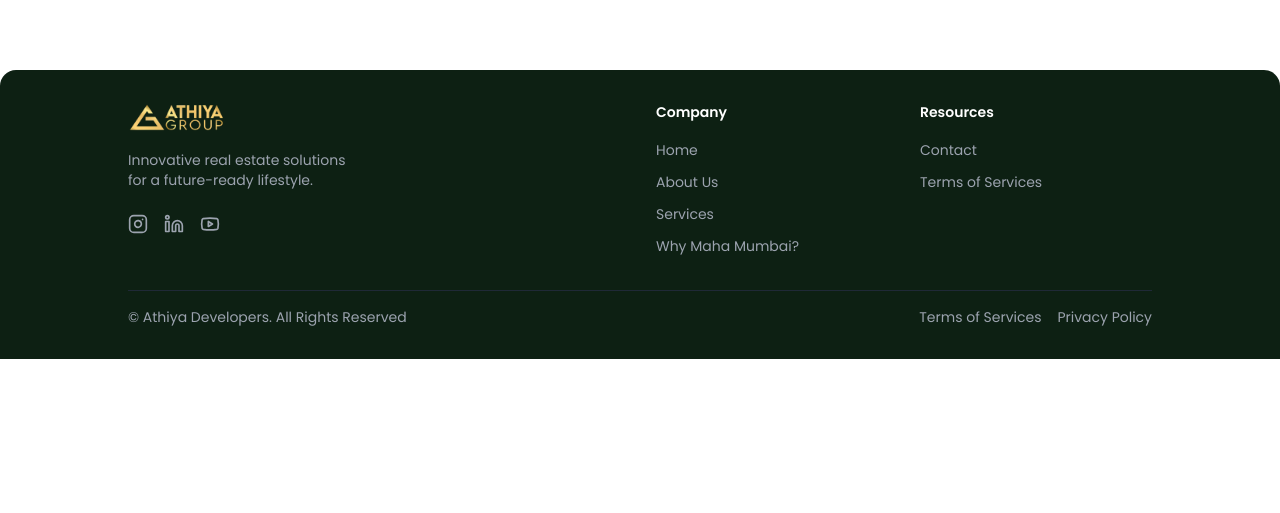
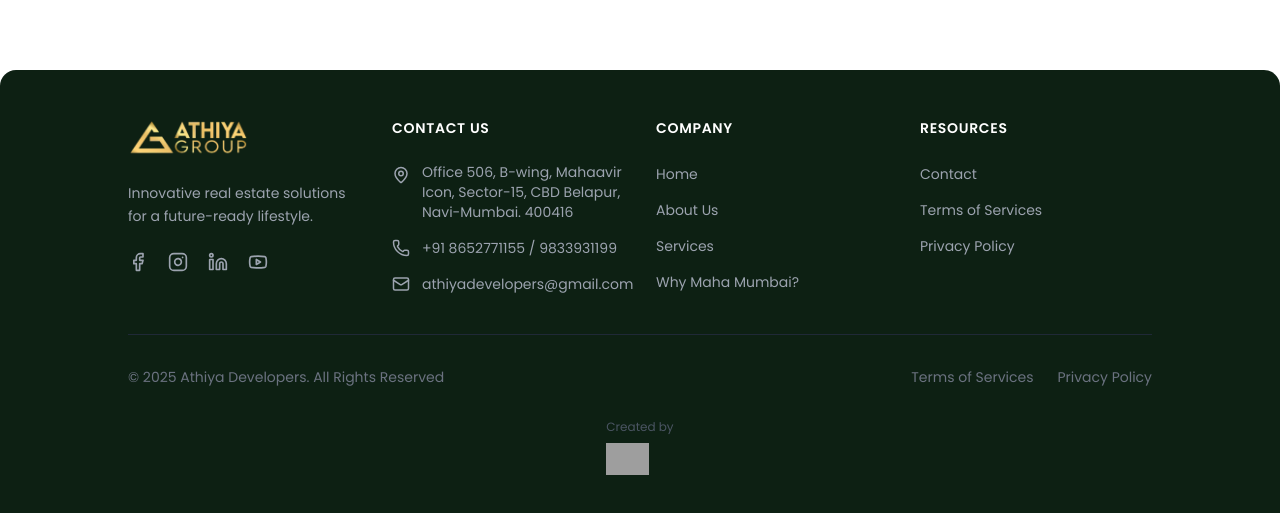
Before and after one commit to nex2link/Athiya-Group, a React (Vite) app: page /contactus in a window 1280 px wide. Shown: the part 1252-1765 px from the top of the page. Before the commit the page ends 1611 px from the top, so only its background shows below. Built offline with nearby package versions, Linux system fonts and the light colour scheme; grey boxes are pictures that could not be loaded.

Commit message:
Update Footer.jsx

```diff
--- a/src/components/Footer.jsx
+++ b/src/components/Footer.jsx
@@ -1,71 +1,103 @@
 import React from 'react';
-import { Facebook, Twitter, Instagram, Linkedin, Youtube } from 'lucide-react';
+import { Facebook, Instagram, Linkedin, Youtube, Mail, Phone, MapPin } from 'lucide-react';
 import Logo from "../assets/athiya-logo.webp";
+import nex2link from "../assets/nex2link-logo.svg";
 
 const Footer = () => {
   return (
     <div className="w-full bg-[#0D2013] relative mt[-5] rounded-t-2xl lg:px-24">
-      <footer className="text-white py-8">
+      <footer className="text-white py-12">
         <div className="container mx-auto px-4 md:px-8">
           {/* Main Footer Content */}
-          <div className="grid grid-cols-1 md:grid-cols-4 gap-8 mb-8">
+          <div className="grid grid-cols-1 md:grid-cols-2 lg:grid-cols-4 gap-8 mb-10">
             {/* Logo and Description */}
-            <div className="col-span-1 md:col-span-2">
-              <div className="mb-4">
+            <div className="col-span-1 lg:col-span-1">
+              <div className="mb-6">
                 <img
                   src={Logo}
                   alt="Athiya Group"
-                  className="h-8"
+                  className="h-10"
                 />
               </div>
-              <p className="text-sm text-gray-400">
+              <p className="text-sm text-gray-400 leading-relaxed mb-6">
                 Innovative real estate solutions<br />
                 for a future-ready lifestyle.
               </p>
               {/* Social Media Icons */}
-              <div className="flex space-x-4 mt-6">
-                <a href="https://www.instagram.com/athiyagroup?igsh=dmNsbGh3bDBjOGt0" className="text-gray-400 hover:text-white transition-colors">
+              <div className="flex space-x-5 mt-4">
+                <a href="https://www.facebook.com/AthiyaGroup" className="text-gray-400 hover:text-white transition-colors duration-300">
+                  <Facebook size={20} />
+                </a>
+                <a href="https://www.instagram.com/athiyagroup?igsh=dmNsbGh3bDBjOGt0" className="text-gray-400 hover:text-white transition-colors duration-300">
                   <Instagram size={20} />
                 </a>
-                <a href="https://www.linkedin.com/company/athiyagroup/" className="text-gray-400 hover:text-white transition-colors">
+                <a href="https://www.linkedin.com/company/athiyagroup/" className="text-gray-400 hover:text-white transition-colors duration-300">
                   <Linkedin size={20} />
                 </a>
-                <a href="https://youtube.com/@athiyadeveloperspvt.ltd.5832?si=nDk62azTePq0pHLt" className="text-gray-400 hover:text-white transition-colors">
+                <a href="https://youtube.com/@athiyadeveloperspvt.ltd.5832?si=nDk62azTePq0pHLt" className="text-gray-400 hover:text-white transition-colors duration-300">
                   <Youtube size={20} />
                 </a>
               </div>
             </div>
 
+            {/* Contact Information with Icons */}
+            <div className="col-span-1 lg:col-span-1">
+              <h3 className="text-sm font-semibold uppercase tracking-wider mb-6">Contact Us</h3>
+              <ul className="space-y-4">
+                <li className="flex items-start">
+                  <MapPin size={18} className="text-gray-400 mr-3 mt-1 flex-shrink-0" />
+                  <span className="text-sm text-gray-400">
+                    Office 506, B-wing, Mahaavir Icon, Sector-15, CBD Belapur, Navi-Mumbai. 400416
+                  </span>
+                </li>
+                <li className="flex items-center">
+                  <Phone size={18} className="text-gray-400 mr-3 flex-shrink-0" />
+                  <span className="text-sm text-gray-400">+91 8652771155 / 9833931199</span>
+                </li>
+                <li className="flex items-center">
+                  <Mail size={18} className="text-gray-400 mr-3 flex-shrink-0" />
+                  <span className="text-sm text-gray-400">athiyadevelopers@gmail.com</span>
+                </li>
+              </ul>
+            </div>
+
             {/* Company Links */}
-            <div>
-              <h3 className="text-sm font-semibold mb-4">Company</h3>
-              <ul className="space-y-2">
-                <li><a href="/" className="text-sm text-gray-400 hover:text-white">Home</a></li>
-                <li><a href="/aboutus" className="text-sm text-gray-400 hover:text-white">About Us</a></li>
-                <li><a href="/service" className="text-sm text-gray-400 hover:text-white">Services</a></li>
-                <li><a href="/mahamumbai" className="text-sm text-gray-400 hover:text-white">Why Maha Mumbai?</a></li>
+            <div className="col-span-1 lg:col-span-1">
+              <h3 className="text-sm font-semibold uppercase tracking-wider mb-6">Company</h3>
+              <ul className="space-y-3">
+                <li><a href="/" className="text-sm text-gray-400 hover:text-white transition-colors duration-300">Home</a></li>
+                <li><a href="/aboutus" className="text-sm text-gray-400 hover:text-white transition-colors duration-300">About Us</a></li>
+                <li><a href="/service" className="text-sm text-gray-400 hover:text-white transition-colors duration-300">Services</a></li>
+                <li><a href="/mahamumbai" className="text-sm text-gray-400 hover:text-white transition-colors duration-300">Why Maha Mumbai?</a></li>
               </ul>
             </div>
 
             {/* Resources Links */}
-            <div>
-              <h3 className="text-sm font-semibold mb-4">Resources</h3>
-              <ul className="space-y-2">
-                {/* <li><a href="#" className="text-sm text-gray-400 hover:text-white">Community</a></li> */}
-                <li><a href="/contactus" className="text-sm text-gray-400 hover:text-white">Contact</a></li>
-                {/* <li><a href="#" className="text-sm text-gray-400 hover:text-white">SRA</a></li> */}
-                <li><a href="#" className="text-sm text-gray-400 hover:text-white">Terms of Services</a></li>
+            <div className="col-span-1 lg:col-span-1">
+              <h3 className="text-sm font-semibold uppercase tracking-wider mb-6">Resources</h3>
+              <ul className="space-y-3">
+                <li><a href="/contactus" className="text-sm text-gray-400 hover:text-white transition-colors duration-300">Contact</a></li>
+                <li><a href="#" className="text-sm text-gray-400 hover:text-white transition-colors duration-300">Terms of Services</a></li>
+                <li><a href="#" className="text-sm text-gray-400 hover:text-white transition-colors duration-300">Privacy Policy</a></li>
               </ul>
             </div>
           </div>
 
           {/* Bottom Footer */}
-          <div className="border-t border-gray-800 pt-4">
-            <div className="flex flex-col md:flex-row justify-between items-center text-sm text-gray-400">
-              <p>© Athiya Developers. All Rights Reserved</p>
-              <div className="flex gap-4">
-                <a href="#" className="hover:text-white">Terms of Services</a>
-                <a href="#" className="hover:text-white">Privacy Policy</a>
+          <div className="border-t border-gray-800 pt-8">
+            <div className="flex flex-col md:flex-row justify-between items-center text-sm text-gray-500">
+              <p>© {new Date().getFullYear()} Athiya Developers. All Rights Reserved</p>
+              <div className="flex gap-6 mt-4 md:mt-0">
+                <a href="#" className="text-gray-500 hover:text-white transition-colors duration-300">Terms of Services</a>
+                <a href="#" className="text-gray-500 hover:text-white transition-colors duration-300">Privacy Policy</a>
+              </div>
+            </div>
+
+            {/* Created by logo - centered */}
+            <div className="flex justify-center mt-8">
+              <div className="text-center">
+                <p className="text-xs text-gray-600 mb-2">Created by</p>
+                <img src={nex2link} alt="Creator Logo" className="h-8" />
               </div>
             </div>
           </div>
```
